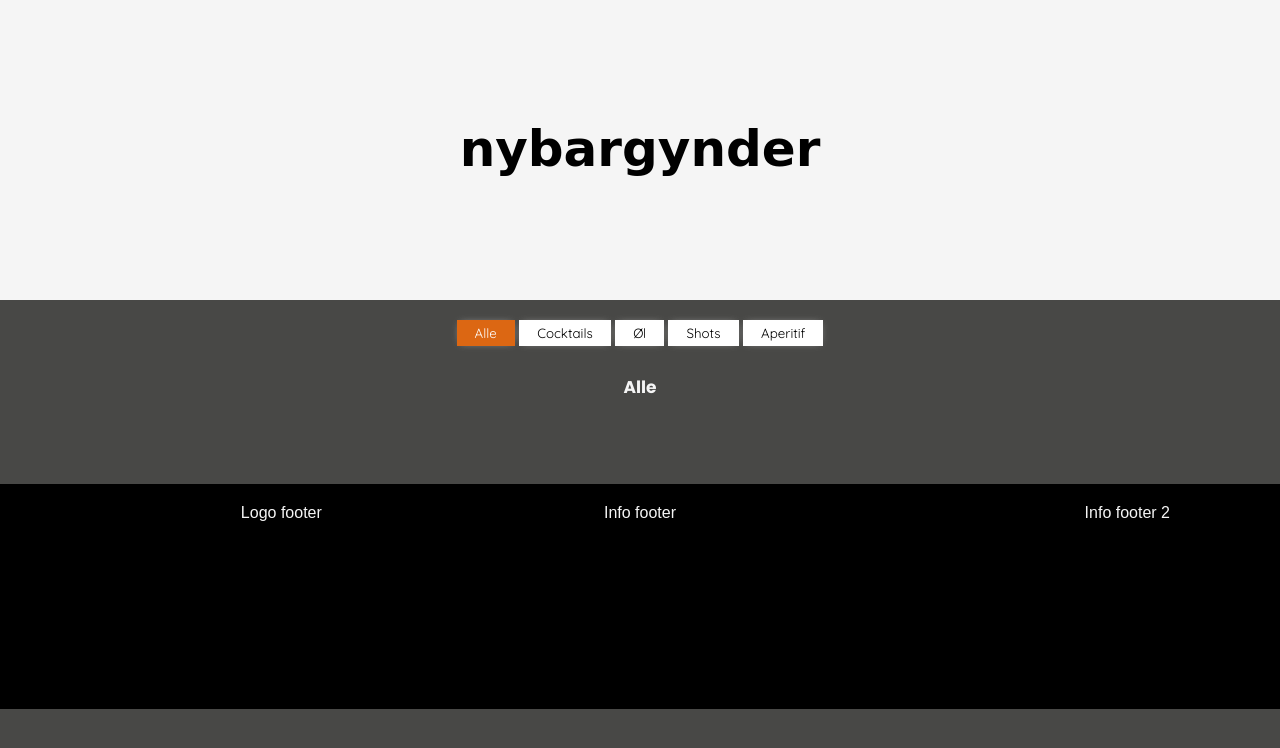
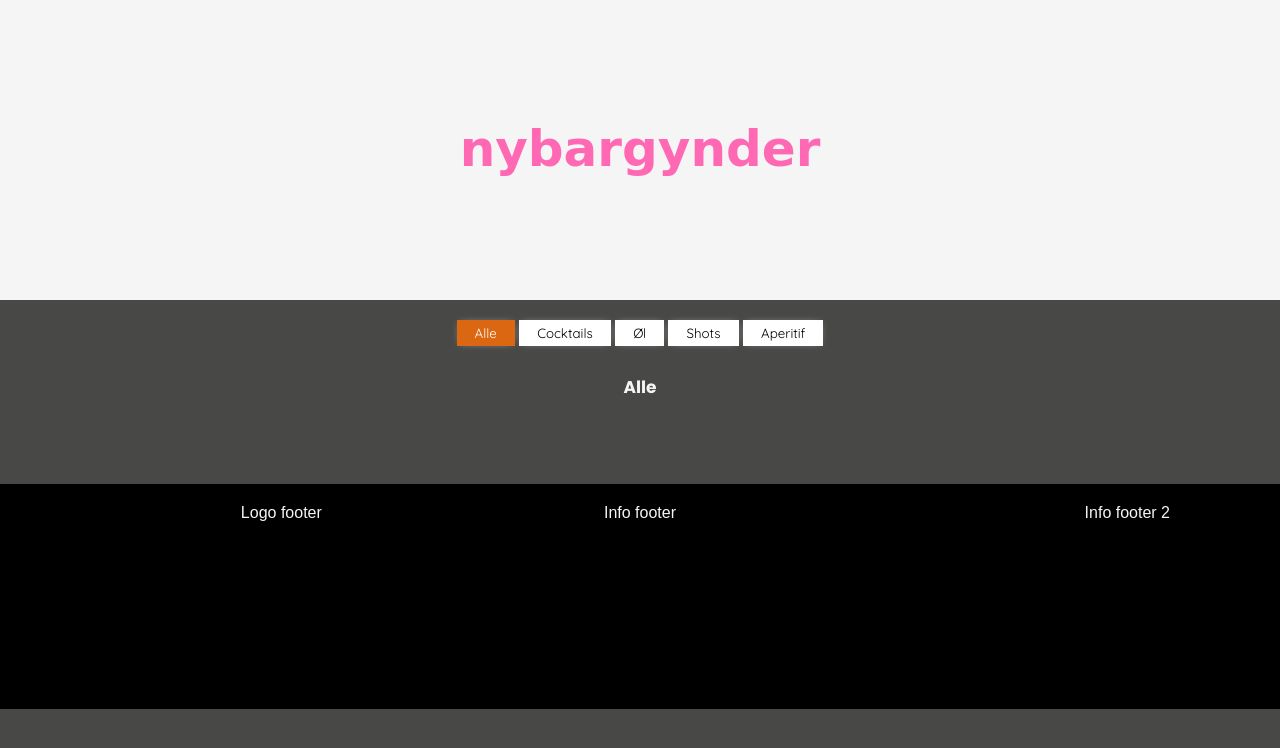
Before and after one commit to loui59f1/nybargynder_project, a plain HTML site: page index.html in a window 1280 px wide. Drawn offline with Linux system fonts and the light colour scheme; no server answers; a web font is replaced by a local one.

Commit message:
gitTest - push in branch

```diff
--- a/css/style.css
+++ b/css/style.css
@@ -61,6 +61,9 @@ h1 {
     font-weight: 800;
     padding-top: 100px;
     margin: 0;
+
+    /** Git test **/
+    color: hotpink;
 }
 
 h2 {
```
Lines whose indentation alone changed are shown as unchanged.
